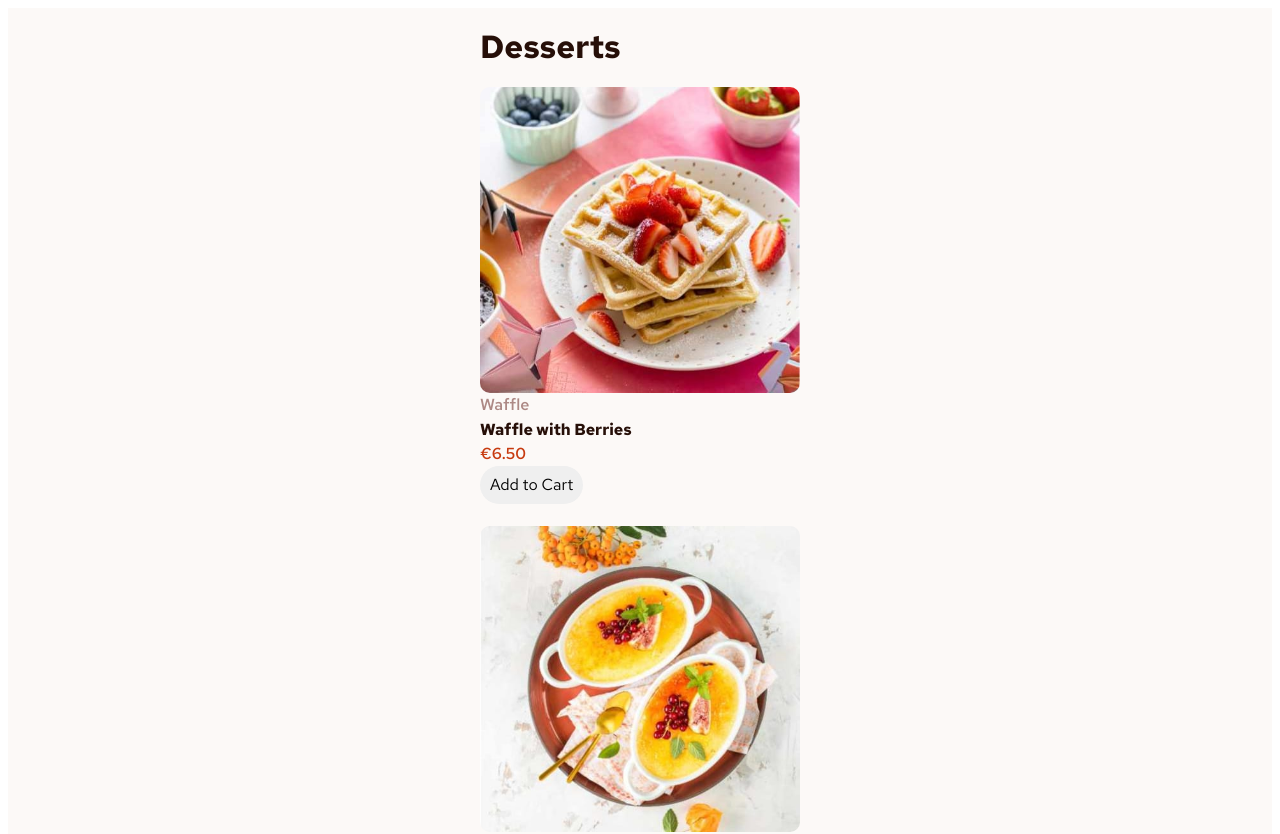
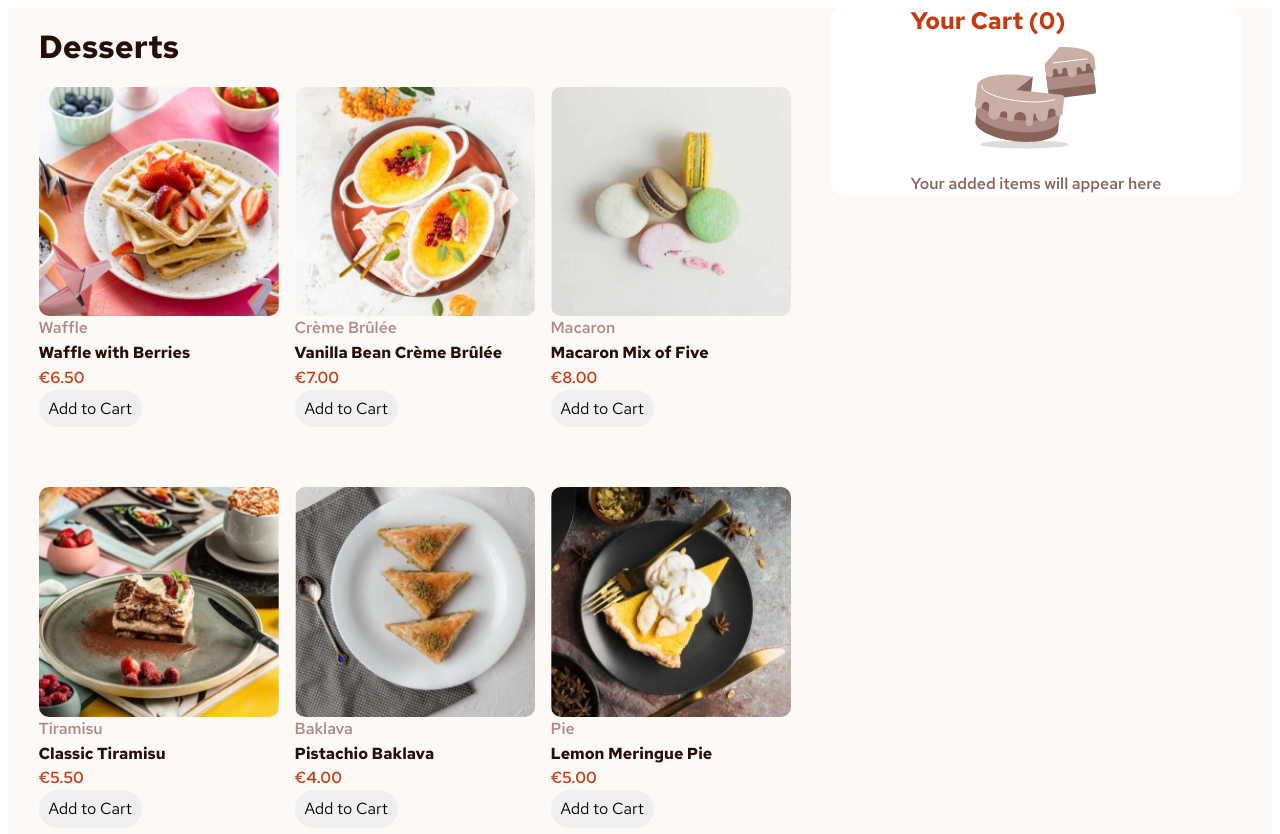
Before and after one commit to zanfa97/product-list-with-cart-main, an Angular app: page / in a window 1280 px wide. Shown: the top 834 px of the page. Built offline with nearby package versions, Linux system fonts and the light colour scheme.

Commit message:
style: update layout and styling for various components

```diff
--- a/src/app/app.css
+++ b/src/app/app.css
@@ -1,5 +1,6 @@
 :host {
-  display: grid;
+  display: flex;
+  align-items: flex-start;
   justify-content: center;
   background-color: var(--rose-50);
 }
--- a/src/app/cart/cart-item/cart-item.css
+++ b/src/app/cart/cart-item/cart-item.css
@@ -2,7 +2,6 @@
   display: flex;
   align-items: center;
   justify-content: space-between;
-  padding-block-end: 1rem;
   border-bottom: 2px solid var(--rose-100);
 }
 
--- a/src/app/cart/cart-summary/cart-summary.css
+++ b/src/app/cart/cart-summary/cart-summary.css
@@ -1,14 +1,14 @@
 :host {
-  display: block;
   margin-inline: 20px;
   background-color: white;
-  padding: 16px;
   border-radius: 10px;
+  padding-inline: 5rem;
 }
 
 h2 {
   color: var(--red);
   font-weight: var(--fw-bold);
+  margin-block-start: 0;
 }
 
 p {
@@ -26,3 +26,10 @@ p {
   font-size: 1.5rem;
   font-weight: var(--fw-bold);
 }
+
+.empty-cart {
+  display: flex;
+  flex-direction: column;
+  align-items: center;
+  gap: 10px;
+}
--- a/src/app/product/product-card/product-card.css
+++ b/src/app/product/product-card/product-card.css
@@ -1,6 +1,6 @@
 :host {
   display: block;
-  max-width: 320px;
+  max-width: 15rem;
   margin-block: 22px;
   position: relative;
 }
--- a/src/app/product/products-grid/products-grid.css
+++ b/src/app/product/products-grid/products-grid.css
@@ -6,3 +6,9 @@
 h1 {
   color: var(--rose-900);
 }
+
+.products-grid {
+  display: grid;
+  grid-template-columns: repeat(3, 1fr);
+  gap: 1rem;
+}
```
